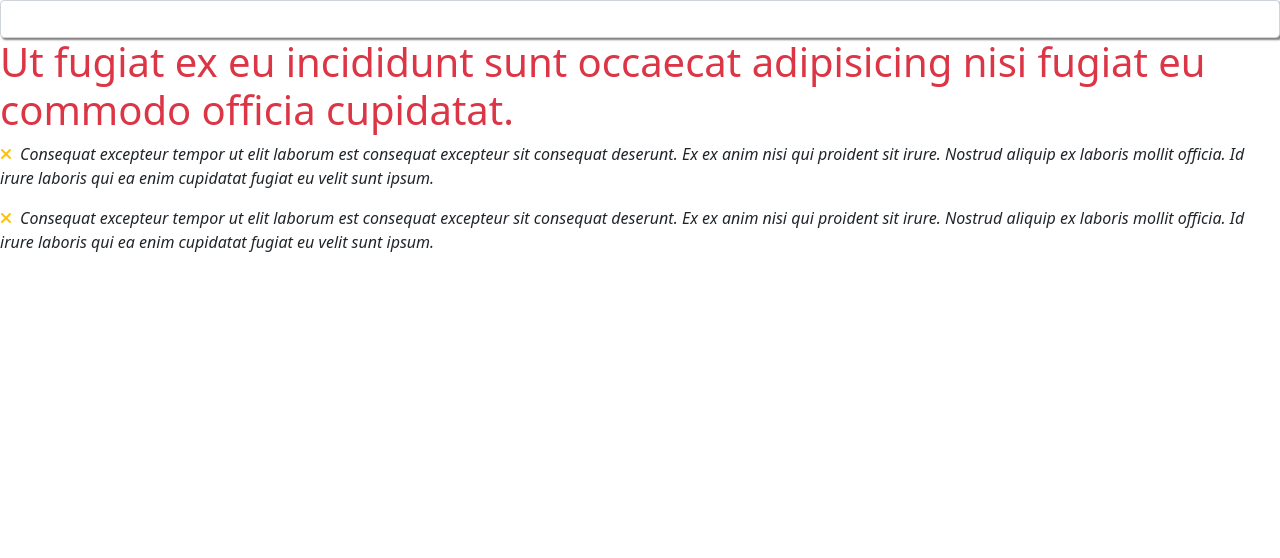
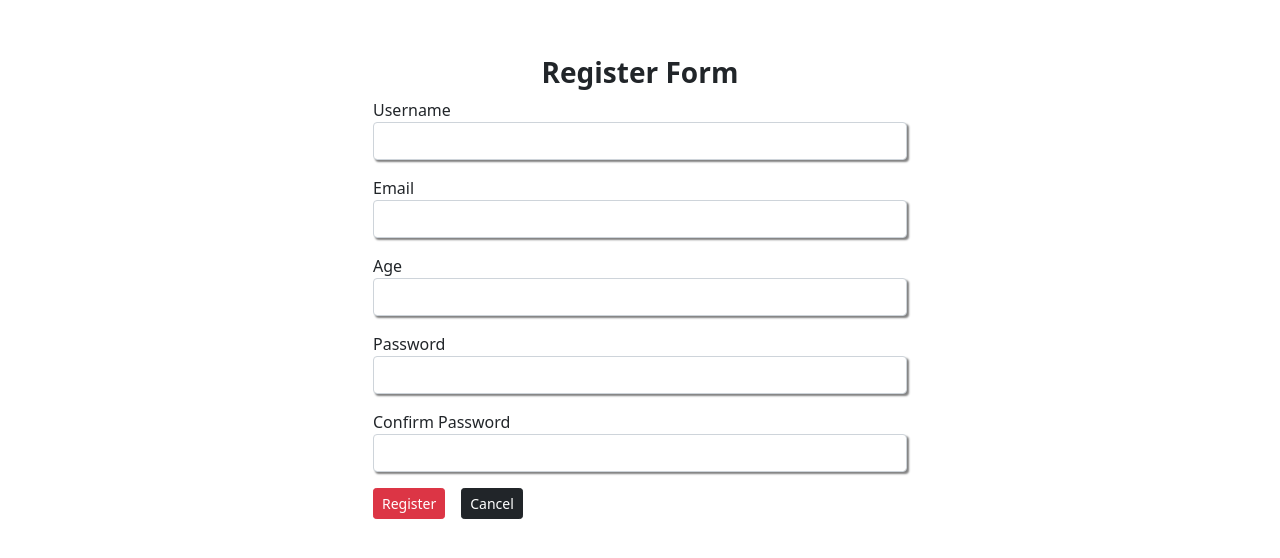
Before and after one commit to khoanguyen84/C0323H1, a React (Create React App) app in the folder Module_5/cra-app/: page / in a window 1280 px wide. Shown: the top 558 px of the page. Built offline with nearby package versions, Linux system fonts and the light colour scheme.

Commit message:
react hook form

```diff
--- a/Module_5/cra-app/package.json
+++ b/Module_5/cra-app/package.json
@@ -4,14 +4,17 @@
   "private": true,
   "dependencies": {
     "@fortawesome/fontawesome-free": "^6.4.2",
+    "@hookform/resolvers": "^3.3.1",
     "@testing-library/jest-dom": "^5.17.0",
     "@testing-library/react": "^13.4.0",
     "@testing-library/user-event": "^13.5.0",
     "bootstrap": "^5.0.1",
     "react": "^18.2.0",
     "react-dom": "^18.2.0",
+    "react-hook-form": "^7.46.1",
     "react-scripts": "5.0.1",
-    "web-vitals": "^2.1.4"
+    "web-vitals": "^2.1.4",
+    "yup": "^1.2.0"
   },
   "scripts": {
     "start": "react-scripts start",
--- a/Module_5/cra-app/src/App.js
+++ b/Module_5/cra-app/src/App.js
@@ -1,55 +1,15 @@
-import logo from './logo.svg';
 import './App.css';
 import React from 'react';
 import '../node_modules/bootstrap/dist/css/bootstrap.min.css';
 import '../node_modules/@fortawesome/fontawesome-free/css/all.min.css';
-
-// Class Component -> OOP
-// Function Component -> Hooks
-
-// Component = Element (tag)
-// Hooks = hàm (có sẵn)
-
-// Naming Convention => Pascal Case
-
-class Paragraph extends React.Component{
-  render(){
-    return (
-      // JSX
-      <p className='fst-italic'>
-        <i className='fa fa-times me-2 text-warning' />
-        Consequat excepteur tempor ut elit laborum est consequat excepteur sit consequat deserunt. Ex ex anim nisi qui proident sit irure. Nostrud aliquip ex laboris mollit officia. Id irure laboris qui ea enim cupidatat fugiat eu velit sunt ipsum.
-      </p>
-    )
-  }
-}
-
-function Heading(){
-  // logic
-
-  // JSX
-  return (
-    <>
-      <h1 className='text-danger'>Ut fugiat ex eu incididunt sunt occaecat adipisicing nisi fugiat eu commodo officia cupidatat.</h1>
-      <Paragraph/>
-    </>
-  )
-}
-
-function TextField(){
-  return(
-    <input className='form-control' />
-  )
-}
+import RegisterForm from './components/RegisterForm';
 
 
 function App() {
   return (
-    <div>
-      <TextField/>
-      <Heading/>
-      <Paragraph/>
-    </div>
+    <>
+        <RegisterForm/>
+    </>
   );
 }
 
--- /dev/null
+++ b/Module_5/cra-app/src/components/RegisterForm.jsx
@@ -0,0 +1,80 @@
+import React from "react";
+import { useForm } from 'react-hook-form';
+import { yupResolver } from "@hookform/resolvers/yup"
+import * as yup from "yup"
+
+const registerSchema = yup.object({
+    usename: yup.string()
+        .required("Bạn phải nhập usename!")
+        .min(5, "Tên đăng nhập phải từ 5 ký tự!")
+        .max(30),
+    email: yup.string()
+        .required()
+        .matches(/^(([^<>()[\]\\.,;:\s@"]+(\.[^<>()[\]\\.,;:\s@"]+)*)|(".+"))@((\[[0-9]{1,3}\.[0-9]{1,3}\.[0-9]{1,3}\.[0-9]{1,3}])|(([a-zA-Z\-0-9]+\.)+[a-zA-Z]{2,}))$/, "Email không hợp lệ"),
+    password: yup.string()
+        .required()
+        .min(8),
+    confirmPassword: yup.string()
+                    .required()
+                    .min(8)
+                    .oneOf([yup.ref("password")], "Confirm password does not match!"),
+    age: yup.number()
+        .required()
+        .positive()
+        .max(40)
+        .typeError("Invalid Age")
+})
+
+const RegisterForm = () => {
+    const { register, handleSubmit, formState: { errors }, reset } = useForm({
+        resolver: yupResolver(registerSchema)
+    })
+
+    const handleRegister = (values) => {
+        console.log(values);
+    }
+
+    return (
+        <div className="container d-flex justify-content-center mt-2">
+            <div className="row col-md-6 rounded">
+                <h3 className="fw-bolder text-center mt-5">Register Form</h3>
+                <form onSubmit={handleSubmit(handleRegister)}>
+                    <div className="form-group mb-3">
+                        <label className="label-form">Username</label>
+                        <input type="text" className="form-control" {...register("usename")} />
+                        <span className="text-danger">{errors?.usename?.message}</span>
+                    </div>
+                    <div className="form-group mb-3">
+                        <label className="label-form">Email</label>
+                        <input type="text" className="form-control" {...register('email')} />
+                        <span className="text-danger">{errors?.email?.message}</span>
+                    </div>
+                    <div className="form-group mb-3">
+                        <label className="label-form">Age</label>
+                        <input type="text" className="form-control" {...register('age')} />
+                        <span className="text-danger">{errors?.age?.message}</span>
+                    </div>
+                    <div className="form-group mb-3">
+                        <label className="label-form">Password</label>
+                        <input type="password" className="form-control" {...register('password')} />
+                        <span className="text-danger">{errors?.password?.message}</span>
+                    </div>
+                    <div className="form-group mb-3">
+                        <label className="label-form">Confirm Password</label>
+                        <input type="password" className="form-control" {...register('confirmPassword')} />
+                        <span className="text-danger">{errors?.confirmPassword?.message}</span>
+                    </div>
+                    <div className="form-group mb-3">
+                        <button type="submit" className="btn btn-sm btn-danger me-3">Register</button>
+                        <button type="button" className="btn btn-sm btn-dark"
+                            onClick={() => reset()}
+                        >Cancel</button>
+                    </div>
+                </form>
+            </div>
+        </div>
+
+    )
+}
+
+export default RegisterForm
```
Also changed, not shown: 1 other file (tests, documents, lock files or other folders).
